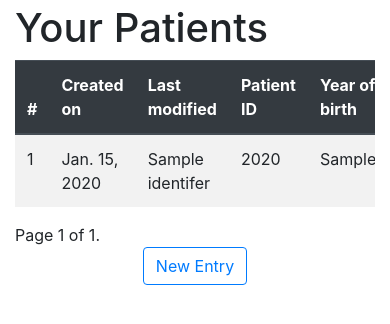
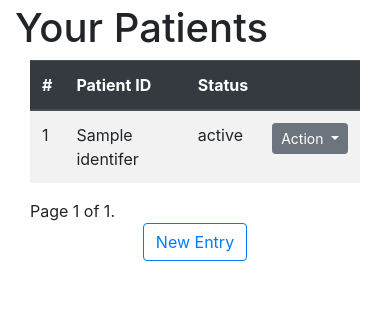
Before and after one commit to rattletat/covid-register.eu, a Django app: template covidregister/register/templates/list.html in a window 390 px wide. Shown: the part 124-448 px from the top of the page. Run offline with Django 3.2, Linux system fonts and the light colour scheme; the template is opened without the code that fills it: most values are stand-ins (such as "Sample title", 1, 10 or a date in 2020); some libraries are stand-ins or nearby versions.

Commit message:
Add DateInput and make table responsive

```diff
--- a/covidregister/register/forms.py
+++ b/covidregister/register/forms.py
@@ -184,6 +184,10 @@ class CovidTherapyForm(forms.ModelForm):
     class Meta:
         model = CovidTherapy
         fields = ("therapy_form", "start", "end")
+        widgets = {
+            "start": forms.widgets.DateInput(attrs={"type": "date"}),
+            "end": forms.widgets.DateInput(attrs={"type": "date"}),
+        }
 
     def __init__(self, *args, **kwargs):
         super().__init__(*args, **kwargs)
--- a/covidregister/register/templates/list.html
+++ b/covidregister/register/templates/list.html
@@ -1,15 +1,16 @@
 {% extends "base.html" %} {% block content %}
 <h1>Your Patients</h1>
 
-<table class="table table-hover table-striped table-responsive" id="exercises">
+<div class="container centering" align="center">
+    <table class="table table-hover table-striped" id="exercises">
         <thead class="thead-dark">
             <tr id="table-header">
                 <th scope="col">#</th>
-            <th scope="col">Created on</th>
-            <th scope="col">Last modified</th>
+                <th scope="col" class="d-none d-md-table-cell">Created on</th>
+                <th scope="col" class="d-none d-lg-table-cell">Last modified</th>
                 <th scope="col">Patient ID</th>
-            <th scope="col">Year of birth</th>
-            <th scope="col">Sex</th>
+                <th scope="col" class="d-none d-sm-table-cell">Year of birth</th>
+                <th scope="col" class="d-none d-sm-table-cell">Sex</th>
                 <th scope="col">Status</th>
                 <th scope="col"></th>
             </tr>
@@ -18,11 +19,11 @@
             {% if object_list %} {% for patient in object_list %}
             <tr class="table-default">
                 <td scope="row">{{ forloop.counter0 | add:page_obj.start_index }}</td>
-            <td>{{ patient.created | date }}</td>
-            <td class="d-none d-lg-block">{{ patient.modified | date }}</td>
+                <td class="d-none d-md-table-cell">{{ patient.created | date }}</td>
+                <td class="d-none d-lg-table-cell">{{ patient.modified | date }}</td>
                 <td>{{ patient.identifer }}</td>
-            <td>{{ patient.birth_year }}</td>
-            <td>{{ patient.get_sex_display }}</td>
+                <td class="d-none d-sm-table-cell">{{ patient.birth_year }}</td>
+                <td class="d-none d-sm-table-cell">{{ patient.get_sex_display }}</td>
                 <td>{{ patient.get_status_display }}</td>
                 <td>
 
@@ -32,8 +33,10 @@
                             Action
                         </button>
                         <div class="dropdown-menu" aria-labelledby="btnGroupDrop1">
-                        <a class="dropdown-item text-primary" href="{% url 'register:update' pk=patient.pk %}">Update</a>
-                        <a class="dropdown-item text-danger" href="{% url 'register:delete' pk=patient.pk %}">Delete</a>
+                            <a class="dropdown-item text-primary"
+                                href="{% url 'register:update' pk=patient.pk %}">Update</a>
+                            <a class="dropdown-item text-danger"
+                                href="{% url 'register:delete' pk=patient.pk %}">Delete</a>
                         </div>
                     </div>
                 </td>
@@ -62,8 +65,7 @@
     </div>
     {% endif %}
 
-<div align="center">
     <a class="btn btn-outline-primary secondary" align="right" href="{% url 'register:create' %}">New Entry</a>
+
 </div>
-
 {% endblock %}
```
Lines whose indentation alone changed are shown as unchanged.
